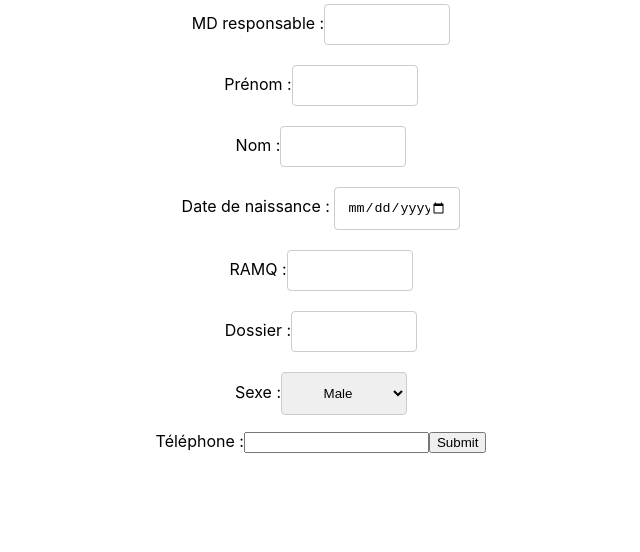
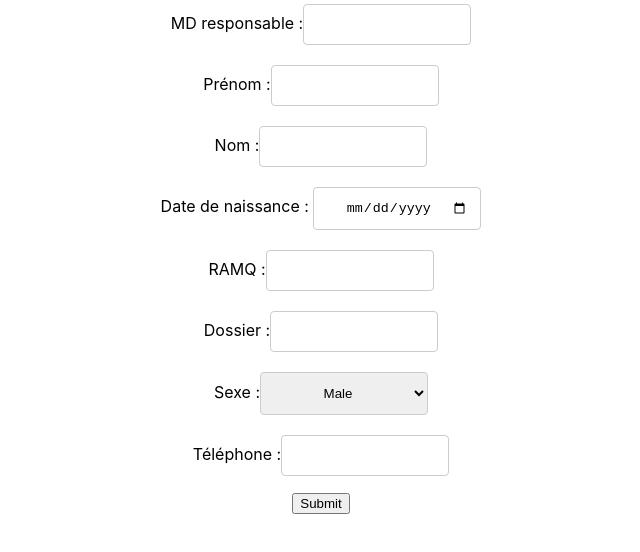
Before and after one commit to hangzhoucity/my-app, a React (Create React App) app: page / in a window 1280 px wide. Shown: the top 552 px of the page, without its empty margins (319-959 px from the left). Built offline with nearby package versions, Linux system fonts and the light colour scheme.

Commit message:
required does not work

```diff
--- a/src/App.js
+++ b/src/App.js
@@ -13,6 +13,7 @@ class App extends Component {
     return (
 
       <div className = "App">
+
        <Form onSubmit = {fields => this.onSubmit (fields) } />
 
       </div>
--- a/src/Components/Containers/Form.css
+++ b/src/Components/Containers/Form.css
@@ -6,9 +6,9 @@
     margin: 0 auto;
 }
 
-input[type=text],input[type=date], input[type = tel], select, textarea {
+input[type=text],input[type=date], input[type = telephone], select, textarea {
     text-align: center;
-    width: 30%;
+    width: 40%;
     padding: 12px;
     border: 1px solid #ccc;
     border-radius: 4px;
--- a/src/Components/Containers/Form.js
+++ b/src/Components/Containers/Form.js
@@ -32,7 +32,7 @@ class Form extends Component {
       sexe: [],
       tel: ""
    });
- }
+ };
 
     render() {
       return (
@@ -89,7 +89,7 @@ class Form extends Component {
             <input type="telephone"
               name="tel"
               defaultValue={this.state.tel}
-              onChange= {e =>this.handleChange(e)} required/></label>
+              onChange= {e =>this.handleChange(e)} required/></label><br></br>
 
           <button onClick ={ e => this.onSubmit(e)}> Submit </button>
        </form>
```
